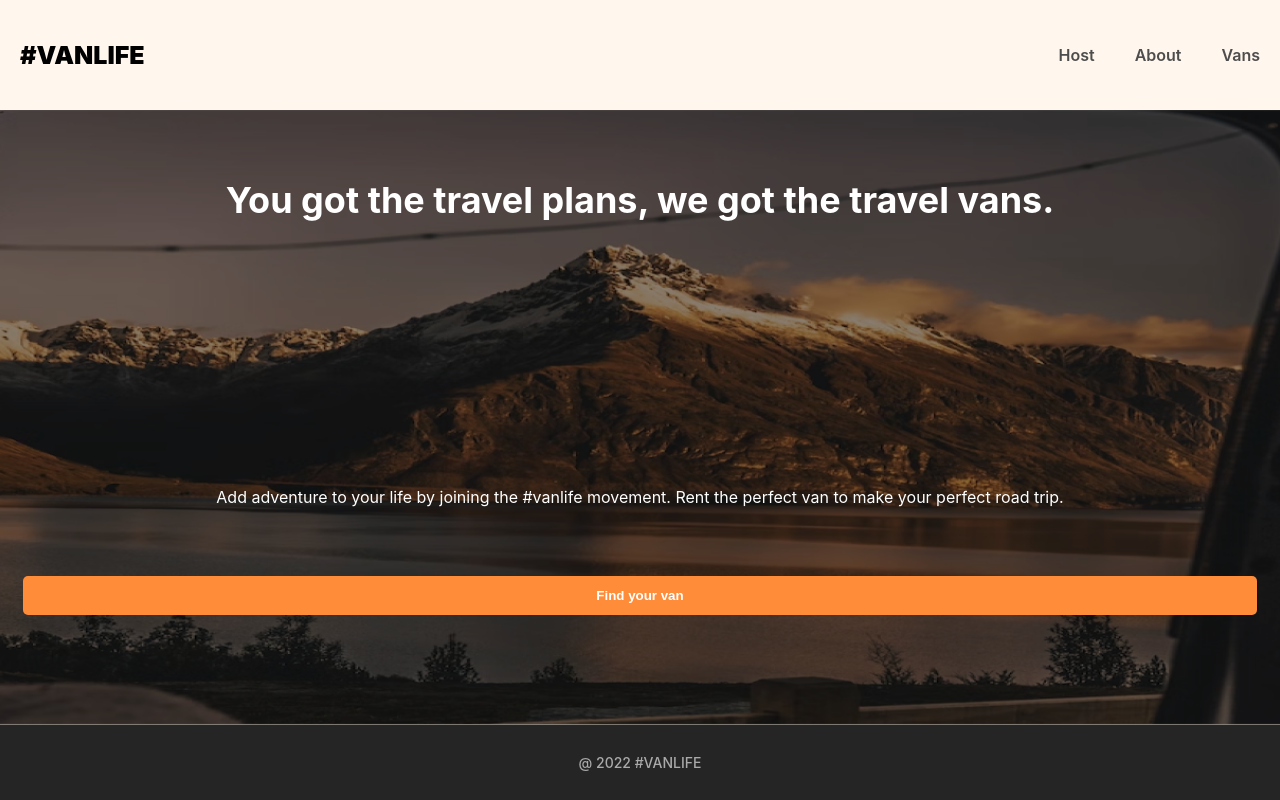
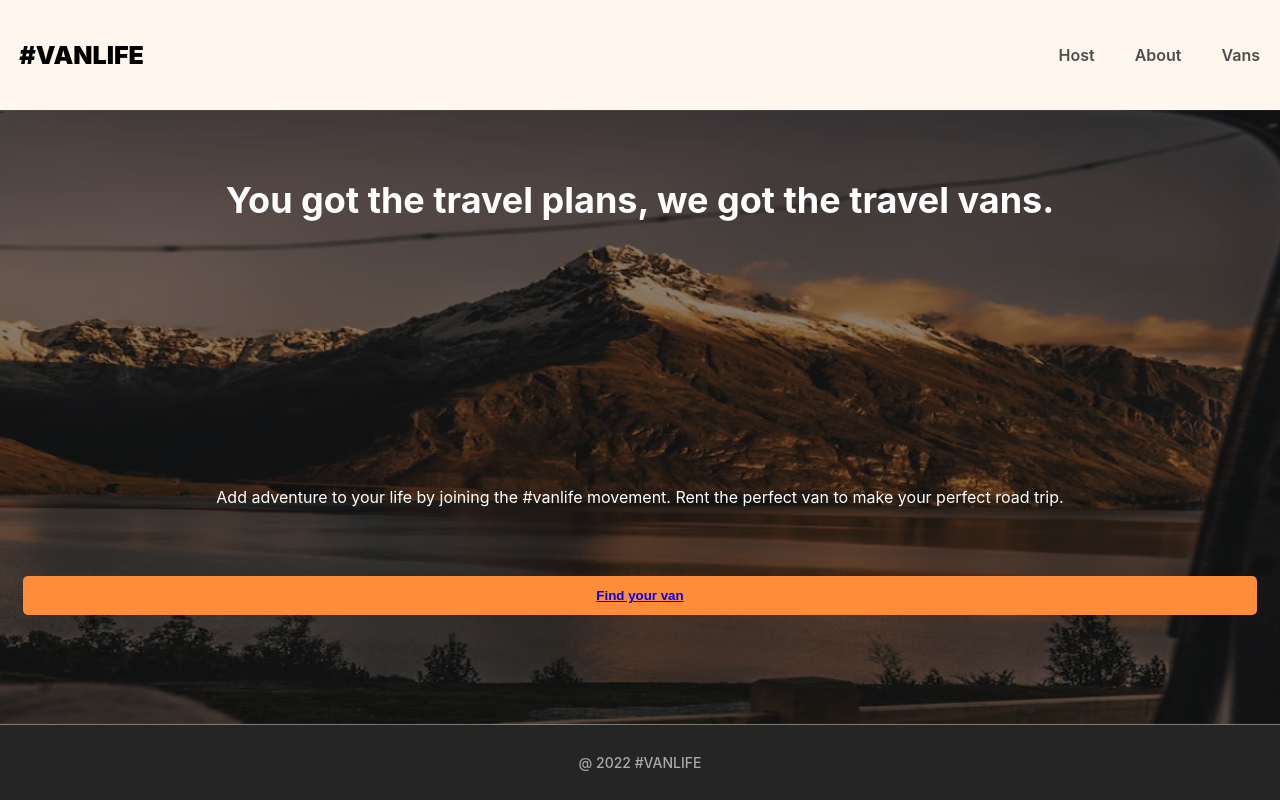
Before and after one commit to codingmaniac227/vanlife, a React (Vite) app: page / in a window 1280 px wide. Built offline with nearby package versions, Linux system fonts and the light colour scheme; what miragejs would draw is missing.

Commit message:
style(Navbar & Home): slight update to links

```diff
--- a/styles/home.css
+++ b/styles/home.css
@@ -23,12 +23,6 @@
     line-height: 24px;
 }
 
-a,
-a:visited {
-    color: inherit;
-    text-decoration: none;
-}
-
 button:hover {
     transition: transform .1s ease-in-out;
     transform: translate(0.125rem, 0.125rem);
--- a/styles/navbar.css
+++ b/styles/navbar.css
@@ -1,3 +1,4 @@
+
 header {
     height: 110px;
     display: flex;
@@ -11,16 +12,28 @@ header .site-logo {
     text-transform: uppercase;
     font-weight: 900;
     font-size: 25px;
+    padding-left: 1.2rem;
+    text-decoration: none;
 }
 
-header a {
+.site-logo:hover {
+    text-decoration: underline;
+}
+
+.navbar-link {
     text-decoration: none;
     color: #4D4D4D;
     font-weight: 600;
     padding: 5px 20px;
 }
 
-header a:hover {
+.navbar-link,
+.navbar-link:visited {
+    color: #4D4D4D;
+    text-decoration: none;
+}
+
+.navbar-link:hover {
     color: #161616;
     text-decoration: underline;
 }
```
